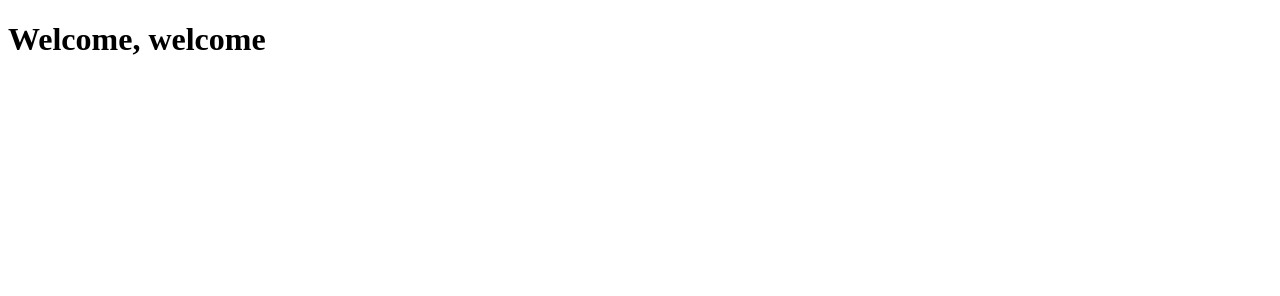
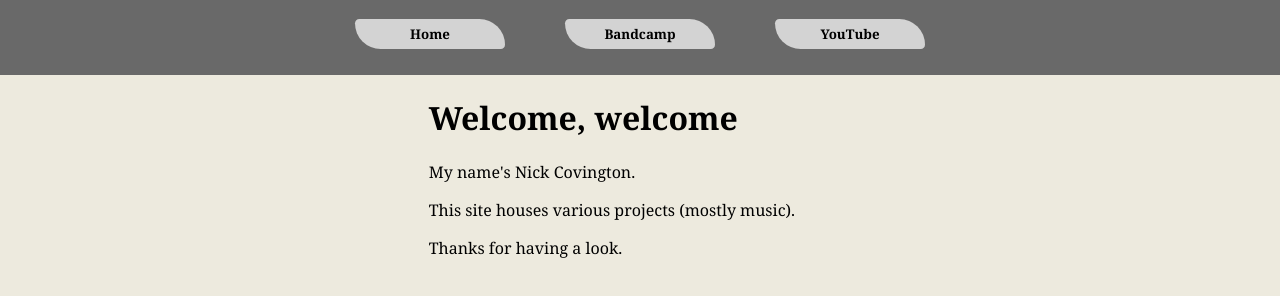
Before and after one commit to nickCovington/nickcovington.github.io, a plain HTML site: page index.html in a window 1280 px wide. Drawn offline with Linux system fonts and the light colour scheme.

Commit message:
navbar, music, yt, & css

```diff
--- a/index.html
+++ b/index.html
@@ -1,13 +1,31 @@
 <!DOCTYPE html>
 <html lang="en">
+
 <head>
     <meta charset="UTF-8">
     <meta name="viewport" content="width=device-width, initial-scale=1.0">
-    <title>Nick Covington | Personal Site</title>
+    <title>Nick Covington | Home</title>
+    <link rel="stylesheet" href="style.css">
 </head>
+
 <body>
 
-    <h1>Welcome, welcome</h1>
+
+    <div class="nav-container">
+        <div class="nav-buttons">
+            <div class="nav-button"><button class="nv-btn" onclick="location.href='./index.html'" type="button">Home</button></div>
+            <div class="nav-button"><button class="nv-btn" onclick="location.href='./music.html'" type="button">Bandcamp</button></div>
+            <div class="nav-button"><button class="nv-btn" onclick="location.href='./yt.html'" type="button">YouTube</button></div>
+        </div>
+    </div>
+
+    <div class="body-container">
+        <h1>Welcome, welcome</h1>
+        <p>My name's Nick Covington.</p>
+        <p>This site houses various projects (mostly music).</p>
+        <p>Thanks for having a look.</p>
+    </div>
 
 </body>
+
 </html>
--- /dev/null
+++ b/style.css
@@ -0,0 +1,58 @@
+* {
+    font-family: Georgia, 'Times New Roman', Times, serif;
+}
+
+
+body {
+    background-color: #EDEADE;
+    margin: 0px;
+}
+
+.nav-container {
+    width: 100%;
+    height: 75px;
+    top: 0px;
+
+    background-color: #696969;
+}
+
+.nav-buttons {
+    justify-content: center;
+    display: flex;
+}
+
+.nav-button {
+    display: inline-block;
+}
+
+.nv-btn {
+    background-color: lightgrey;
+    border: transparent;
+    border-radius: 5px 30px;
+
+    height: 30px;
+    width: 150px;
+
+    margin-left: 30px;
+    margin-right: 30px;
+    margin-top: 18.75px;
+}
+
+
+
+.nv-btn {
+    font-weight: bold;
+}
+
+.nv-btn:hover,
+.nv-log:hover {
+    color: white;
+    background-color: #673147;
+    box-shadow: 10px 10px 25px black;
+}
+
+.body-container {
+    margin: auto;
+    width: 33%;
+    align-items: center;
+}
```
Also changed, not shown: music.html (added, +44 -0 lines), yt.html (added, +39 -0 lines).
